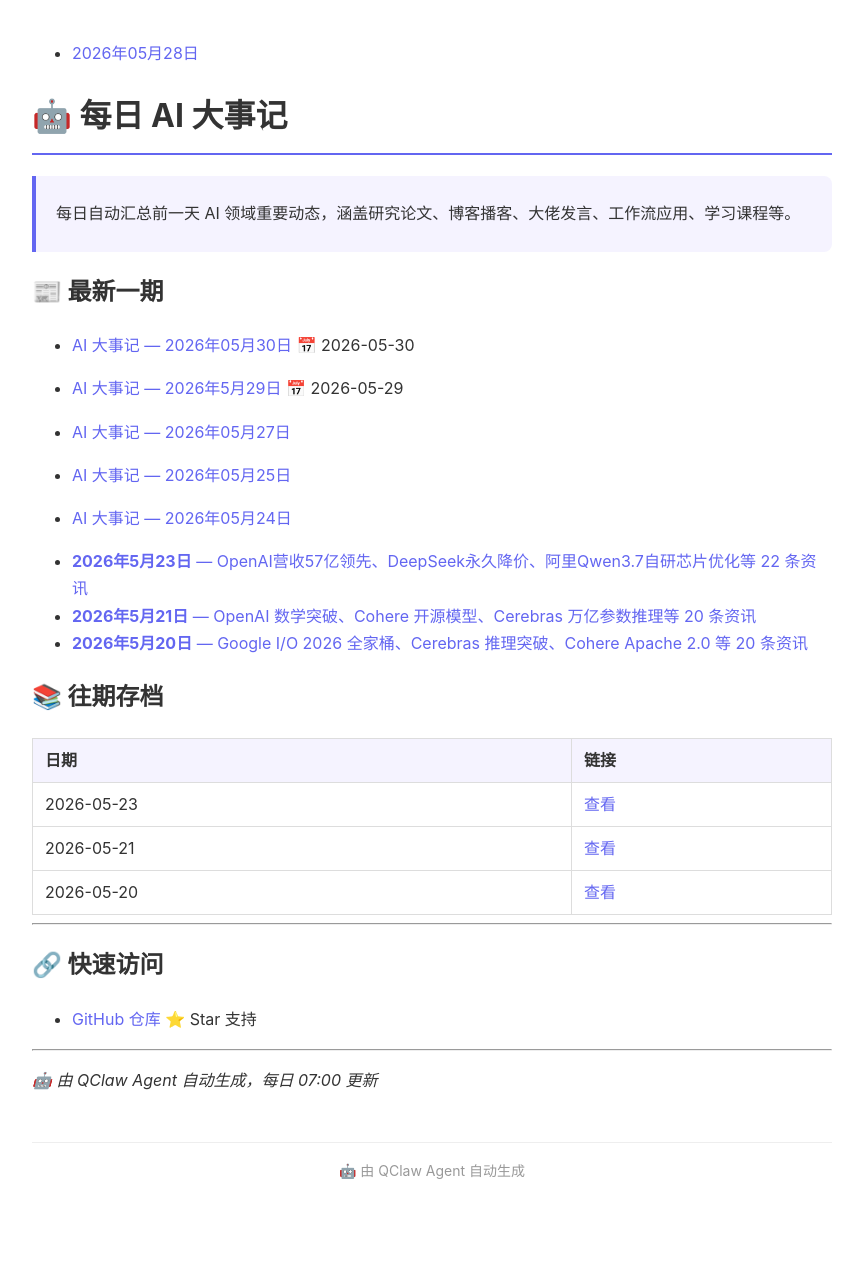
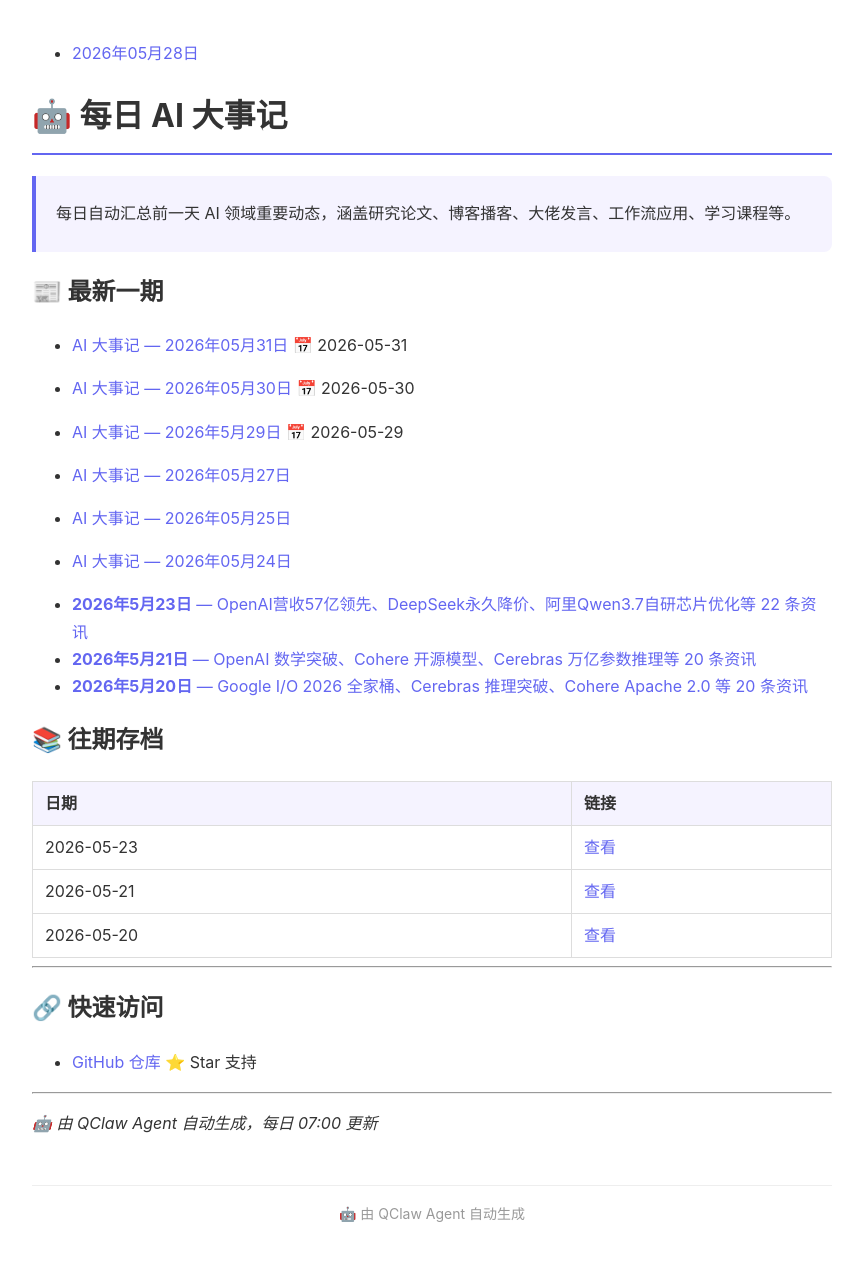
Before and after one commit to jared0612/daily-ai-news, a Jekyll site: the page built from index.md, in a window 1280 px wide. Shown: the whole page, without its empty margins (208-1071 px from the left). Built offline with Jekyll 4.4.1, drawn with Linux system fonts in a browser that asks for light colours; before the commit the page ends 1223 px from its top, so only the background shows below that.

Commit message:
docs: 更新首页索引，添加 2026-05-31

```diff
--- a/index.md
+++ b/index.md
@@ -12,6 +12,7 @@ title: AI 大事记
 > 每日自动汇总前一天 AI 领域重要动态，涵盖研究论文、博客播客、大佬发言、工作流应用、学习课程等。
 
 ## 📰 最新一期
+- [AI 大事记 — 2026年05月31日](daily/2026-05-31.md) 📅 2026-05-31
 - [AI 大事记 — 2026年05月30日](daily/2026-05-30.md) 📅 2026-05-30
 
 - [AI 大事记 — 2026年5月29日](daily/2026-05-29.md) 📅 2026-05-29
```
